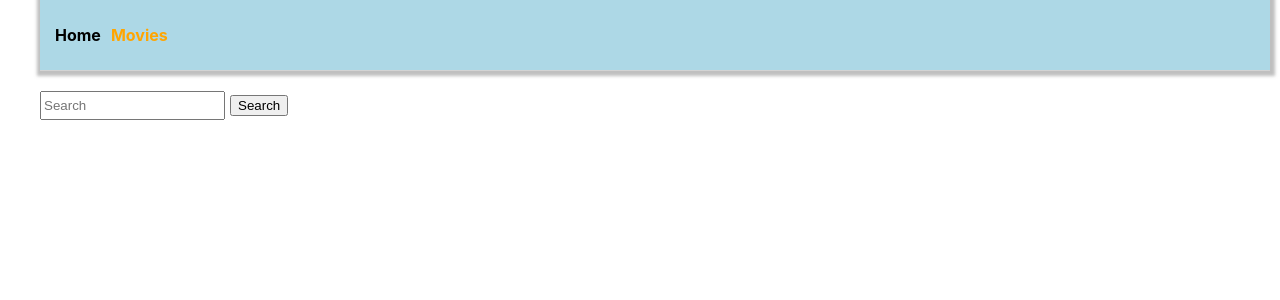
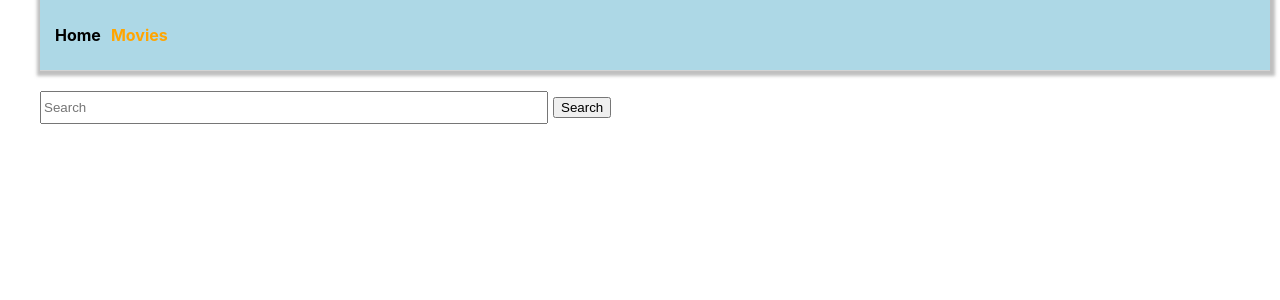
Before and after one commit to evgenyaroviy/goit-react-hw-05-movies, a React (Create React App) app: page /movies in a window 1280 px wide. Shown: the top 300 px of the page. Built offline with nearby package versions, Linux system fonts and the light colour scheme.

Commit message:
Update moviesPage.module.css

```diff
--- a/src/components/pages/MoviesPage/moviesPage.module.css
+++ b/src/components/pages/MoviesPage/moviesPage.module.css
@@ -3,8 +3,9 @@ h1 {
 }
 
 input {
-height: 23px;
-margin-right: 5px;
+    width: 500px;
+    height: 27px;
+    margin-right: 5px;
 }
 
 .page {
```
